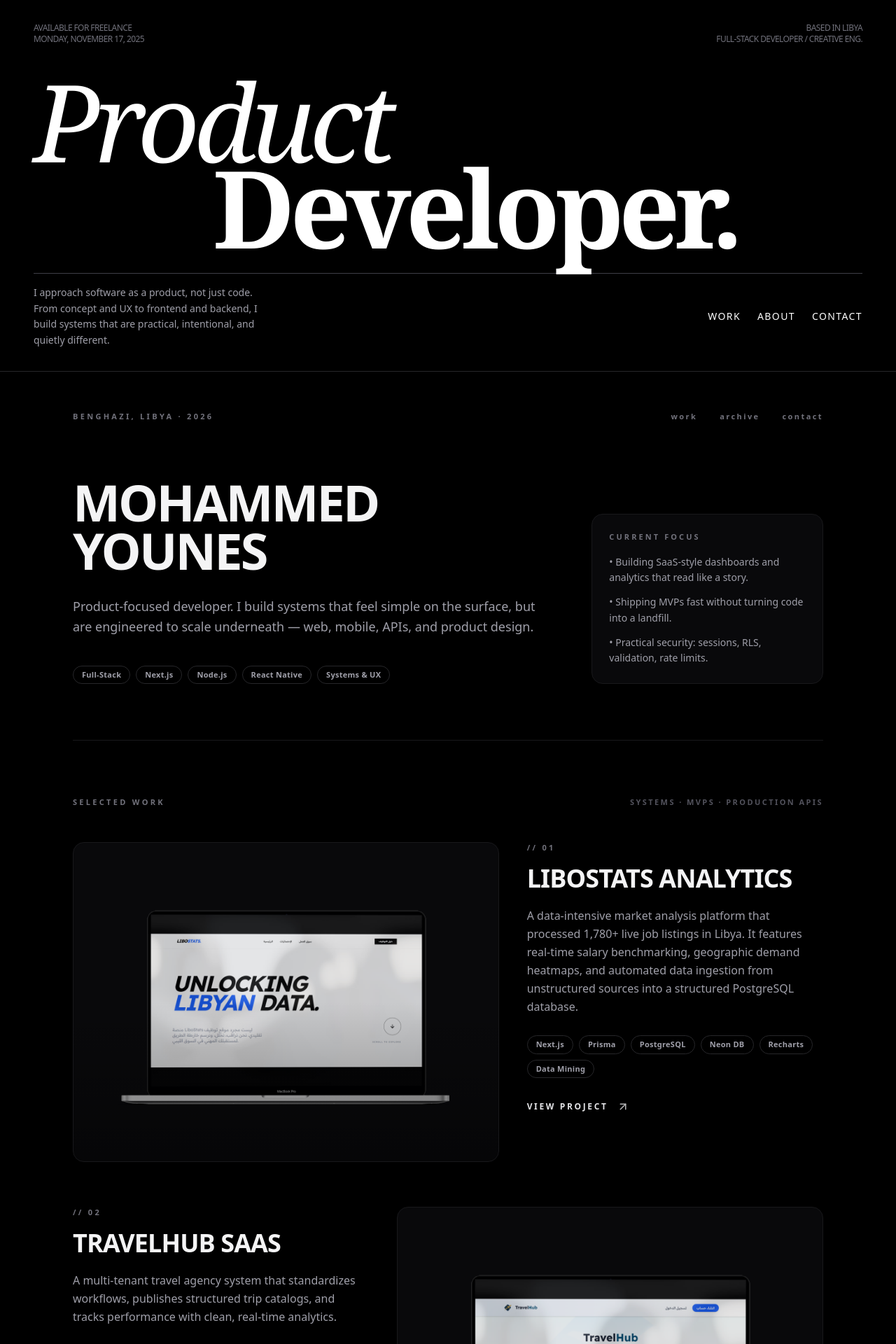
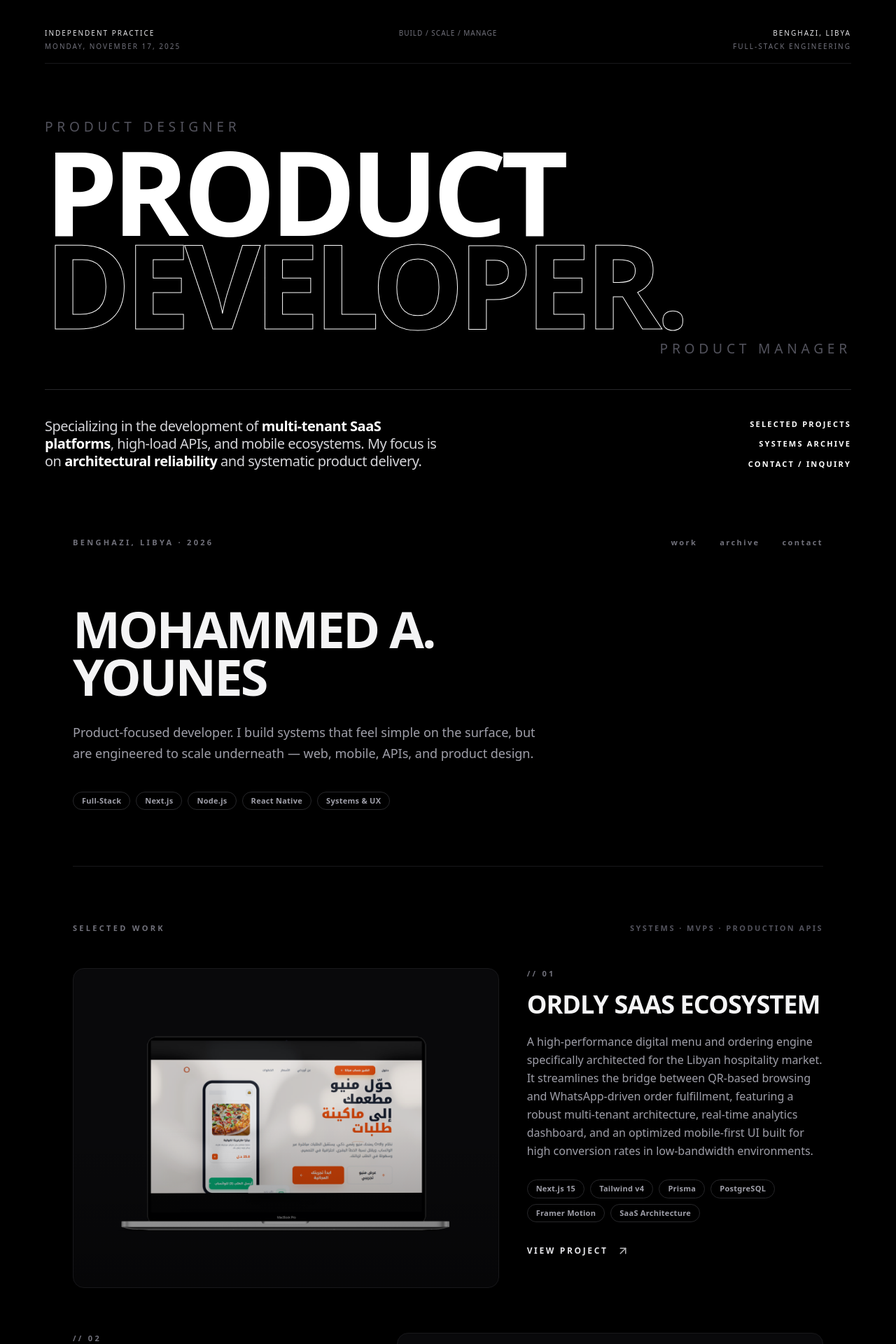
Before and after one commit to isitmaede/profilo, a Next.js app: page / in a window 1280 px wide. Shown: the top 1920 px of the page at 70% size. Built offline with nearby package versions, Linux system fonts and the light colour scheme; a web font is replaced by a local one.

Commit message:
new project

```diff
--- a/src/upgrade/MainBody.jsx
+++ b/src/upgrade/MainBody.jsx
@@ -13,47 +13,70 @@ import Velura from "@/assets/velura_mockup.png";
 import WePet from "@/assets/wepet.jpg";
 import Dinar from "@/assets/dinar_mockup.png";
 import Qatra from "@/assets/qatra_mockup.png";
-import Libo from "@/assets/libostats.png"
+import Libo from "@/assets/libostats.png";
+import Ordly from "@/assets/Ordly.png";
 
 // --- Data ---
 const featured = [
   {
     id: "01",
+    name: "Ordly SaaS Ecosystem",
+    des: "A high-performance digital menu and ordering engine specifically architected for the Libyan hospitality market. It streamlines the bridge between QR-based browsing and WhatsApp-driven order fulfillment, featuring a robust multi-tenant architecture, real-time analytics dashboard, and an optimized mobile-first UI built for high conversion rates in low-bandwidth environments.",
+    tech: [
+      "Next.js 15",
+      "Tailwind v4",
+      "Prisma",
+      "PostgreSQL",
+      "Framer Motion",
+      "SaaS Architecture",
+    ],
+    img: Ordly, // تأكد من استيراد الصورة المناسبة
+    link: "https://ordly.ly",
+  },
+  {
+    id: "02",
     name: "LiboStats Analytics",
     des: "A data-intensive market analysis platform that processed 1,780+ live job listings in Libya. It features real-time salary benchmarking, geographic demand heatmaps, and automated data ingestion from unstructured sources into a structured PostgreSQL database.",
-    tech: ["Next.js", "Prisma", "PostgreSQL", "Neon DB", "Recharts", "Data Mining"],
+    tech: [
+      "Next.js",
+      "Prisma",
+      "PostgreSQL",
+      "Neon DB",
+      "Recharts",
+      "Data Mining",
+    ],
     img: Libo,
     link: "https://libostatistics.vercel.app/", // استبدله برابط المشروع الحقيقي
   },
   {
-    id: "02",
+    id: "03",
     name: "TravelHub SaaS",
     des: "A multi-tenant travel agency system that standardizes workflows, publishes structured trip catalogs, and tracks performance with clean, real-time analytics.",
-    tech: ["Next.js", "TypeScript" ,  "MongoDB", "SaaS" , ],
+    tech: ["Next.js", "TypeScript", "MongoDB", "SaaS"],
     img: Travel,
     link: "https://travelhubly.vercel.app/",
   },
   {
-    id: "03",
+    id: "04",
     name: "Drop of Hope",
     des: "A location-first blood donation coordinator for Libya — built for speed, clarity, and secure sessions. Turns urgent requests into fast matching and action.",
-    tech: ["React Native", "Expo" , "Supabase", "RLS"],
+    tech: ["React Native", "Expo", "Supabase", "RLS"],
     img: Qatra,
     link: "https://github.com/isitmaede/qatra",
   },
   {
-    id: "04",
+    id: "05",
     name: "Vecura OSINT",
     des: "An OSINT toolkit for structured data collection and footprint analysis — focused on automation, performance, and practical outputs.",
-    tech: ["Next.Js","TypeScript", "Node.js"],
+    tech: ["Next.Js", "TypeScript", "Node.js"],
     img: Vecura,
     link: "https://vecura.vercel.app/",
   },
   {
-    id: "05",
+    id: "06",
     name: "WePet Mobile",
     des: "A practical pet welfare platform for Libya — adoption tracking, lost/found reports, and lightweight social profiles with safe handling of user data.",
-    tech: ["React Native", "Expo" , "Fastify", "PostgreSQL" ,"Prisma"],
+    tech: ["React Native", "Expo", "Fastify", "PostgreSQL", "Prisma"],
     img: WePet,
     link: "https://wepet.vercel.app/",
   },
@@ -72,7 +95,8 @@ const projectsJson = [
     pimage: Gym,
     name: "ProGym Manager",
     pds: "Subscription management for gyms with admin controls and predictable billing logic.",
-    plink: "https://github.com/isitmaede/ProGym-Manager---SaaS-Subscription-Platform.git",
+    plink:
+      "https://github.com/isitmaede/ProGym-Manager---SaaS-Subscription-Platform.git",
   },
   {
     id: 3,
@@ -124,7 +148,9 @@ function Pill({ children }) {
 
 export default function PortfolioBody() {
   const scrollTo = (id) =>
-    document.getElementById(id)?.scrollIntoView({ behavior: "smooth", block: "start" });
+    document
+      .getElementById(id)
+      ?.scrollIntoView({ behavior: "smooth", block: "start" });
 
   return (
     <div className="bg-black text-zinc-100 font-sans antialiased">
@@ -156,12 +182,13 @@ export default function PortfolioBody() {
           <div className="grid grid-cols-1 md:grid-cols-12 gap-10 items-end">
             <div className="md:col-span-8">
               <h1 className="text-[12.5vw] md:text-[72px] leading-[0.95] tracking-[-0.04em] font-black uppercase">
-                Mohammed Younes
+                Mohammed A. Younes
               </h1>
 
               <p className="mt-8 max-w-2xl text-base md:text-lg leading-relaxed text-zinc-400">
-                Product-focused developer. I build systems that feel simple on the surface,
-                but are engineered to scale underneath — web, mobile, APIs, and product design.
+                Product-focused developer. I build systems that feel simple on
+                the surface, but are engineered to scale underneath — web,
+                mobile, APIs, and product design.
               </p>
 
               <div className="mt-10 flex flex-wrap gap-2">
@@ -173,18 +200,6 @@ export default function PortfolioBody() {
               </div>
             </div>
 
-            <div className="md:col-span-4">
-              <div className="rounded-2xl border border-zinc-900 bg-zinc-950 p-6">
-                <div className="text-[11px] font-semibold tracking-[0.28em] text-zinc-500 uppercase">
-                  Current Focus
-                </div>
-                <div className="mt-4 space-y-3 text-sm text-zinc-400 leading-relaxed">
-                  <p>• Building SaaS-style dashboards and analytics that read like a story.</p>
-                  <p>• Shipping MVPs fast without turning code into a landfill.</p>
-                  <p>• Practical security: sessions, RLS, validation, rate limits.</p>
-                </div>
-              </div>
-            </div>
           </div>
         </section>
 
@@ -230,7 +245,9 @@ export default function PortfolioBody() {
                   </a>
 
                   {/* TEXT */}
-                  <div className={`md:col-span-5 ${flip ? "md:order-1" : "md:order-2"}`}>
+                  <div
+                    className={`md:col-span-5 ${flip ? "md:order-1" : "md:order-2"}`}
+                  >
                     <div className="text-[11px] font-semibold tracking-[0.3em] text-zinc-500 uppercase">
                       // {p.id}
                     </div>
@@ -347,8 +364,8 @@ export default function PortfolioBody() {
               </h2>
 
               <p className="mt-6 text-sm text-zinc-600 leading-relaxed max-w-md">
-                I prefer clean systems, clear decisions, and shipping. If your project needs
-                structure before features — we’ll get along.
+                I prefer clean systems, clear decisions, and shipping. If your
+                project needs structure before features — we’ll get along.
               </p>
 
               <div className="mt-10 flex items-center gap-10">
--- a/src/upgrade/MainHeader.jsx
+++ b/src/upgrade/MainHeader.jsx
@@ -12,60 +12,73 @@ export default function MainHeader() {
 
   return (
     <motion.header
-      initial={{ opacity: 0, y: -20 }}
-      animate={{ opacity: 1, y: 0 }}
-      transition={{ duration: 0.8, ease: "easeOut" }}
-      className="w-full px-6 py-8 md:px-12 border-b border-zinc-800 bg-black text-white"
+      initial={{ opacity: 0 }}
+      animate={{ opacity: 1 }}
+      transition={{ duration: 1 }}
+      className="w-full px-6 py-10 md:px-16 bg-black text-white selection:bg-white selection:text-black"
     >
-      {/* Top Bar: Newspaper Style */}
-      <div className="flex justify-between items-end mb-12 uppercase tracking-tighter text-[10px] md:text-xs text-zinc-500">
-        <div className="flex flex-col">
-          <span>Available for Freelance</span>
+      {/* Top Metadata */}
+      <div className="grid grid-cols-2 md:grid-cols-3 items-start mb-20 uppercase tracking-[0.2em] text-[9px] md:text-[10px] text-zinc-500 border-b border-zinc-900 pb-4">
+        <div className="flex flex-col gap-1">
+          <span className="text-zinc-200">Independent Practice</span>
           <span>{date}</span>
         </div>
-        <div className="text-right flex flex-col">
-          <span>Based in Libya</span>
-          <span>Full-stack Developer / Creative Eng.</span>
+        <div className="hidden md:flex justify-center text-zinc-500 uppercase tracking-widest">
+          Build / Scale / Manage
+        </div>
+        <div className="text-right flex flex-col gap-1">
+          <span className="text-zinc-200">Benghazi, Libya</span>
+          <span>Full-Stack Engineering</span>
         </div>
       </div>
 
-      {/* Main Branding: Bold Typography */}
-      <div className="relative">
-        <h1 className="text-[15vw] md:text-[12vw] font-light leading-[0.8] tracking-tighter italic font-serif">
+      {/* Hero Section */}
+      <div className="relative group">
+        <div className="flex flex-col gap-0">
+          <h2 className="text-[3vw] md:text-[1.5vw] font-medium text-zinc-600 uppercase tracking-[0.3em] leading-none">
+            Product Designer
+          </h2>
+          <h1 className="text-[16vw] md:text-[13vw] font-bold leading-[0.8] tracking-tighter uppercase mt-4">
             Product <br />
-          <span className="ml-[10vw] md:ml-[20vw] not-italic font-bold">
+            <span className="text-outline text-transparent transition-all duration-700 group-hover:text-white" style={{ WebkitTextStroke: '1px white' }}>
               Developer.
             </span>
           </h1>
+          <h2 className="text-[3vw] md:text-[1.5vw] font-medium text-zinc-600 uppercase tracking-[0.3em] leading-none self-end mt-4">
+            Product Manager
+          </h2>
+        </div>
 
-        {/* Decorative Element */}
         <motion.div
-          initial={{ width: 0 }}
-          animate={{ width: "100%" }}
-          transition={{ delay: 0.5, duration: 1 }}
-          className="h-[1px] bg-zinc-700 mt-8"
+          initial={{ scaleX: 0 }}
+          animate={{ scaleX: 1 }}
+          transition={{ delay: 0.6, duration: 1.5, ease: "circOut" }}
+          className="h-[0.5px] bg-zinc-800 w-full mt-12"
         />
       </div>
 
-      {/* Sub-navigation or Tagline */}
-      <div className="mt-4 flex flex-wrap justify-between items-center gap-4">
-        <p className="max-w-xs text-sm text-zinc-400 leading-relaxed font-light">
-          I approach software as a product, not just code. From concept and UX
-          to frontend and backend, I build systems that are practical,
-          intentional, and quietly different.
+      {/* Professional Summary & Nav */}
+      <div className="mt-10 grid grid-cols-1 md:grid-cols-12 gap-8 items-end">
+        <div className="md:col-span-6">
+          <p className="text-lg md:text-xl font-normal text-zinc-300 leading-tight tracking-tight max-w-xl">
+            Specializing in the development of <span className="text-white font-bold">multi-tenant SaaS platforms</span>,
+            high-load APIs, and mobile ecosystems. My focus is on <span className="text-white font-bold">architectural reliability</span> and systematic product delivery.
           </p>
+        </div>
 
-        <nav className="flex gap-6 text-sm font-medium tracking-widest uppercase">
+        <div className="md:col-span-3 md:col-start-10 flex flex-col gap-4 text-[11px] tracking-[0.2em] uppercase items-end font-bold">
+          <nav className="flex flex-col gap-3 text-right">
             <a href="#work" className="hover:text-zinc-400 transition-colors">
-            Work
+              Selected Projects
             </a>
-          <a href="#about" className="hover:text-zinc-400 transition-colors">
-            About
+            <a href="#archive" className="hover:text-zinc-400 transition-colors">
+              Systems Archive
             </a>
             <a href="#contact" className="hover:text-zinc-400 transition-colors">
-            Contact
+              Contact / Inquiry
             </a>
           </nav>
+        </div>
       </div>
     </motion.header>
   );
```
Also changed, not shown: src/assets/ordly.png (added). Lines whose indentation alone changed are shown as unchanged.
